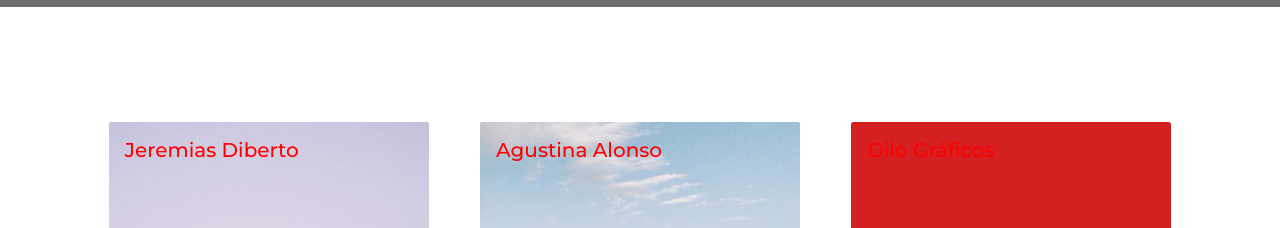
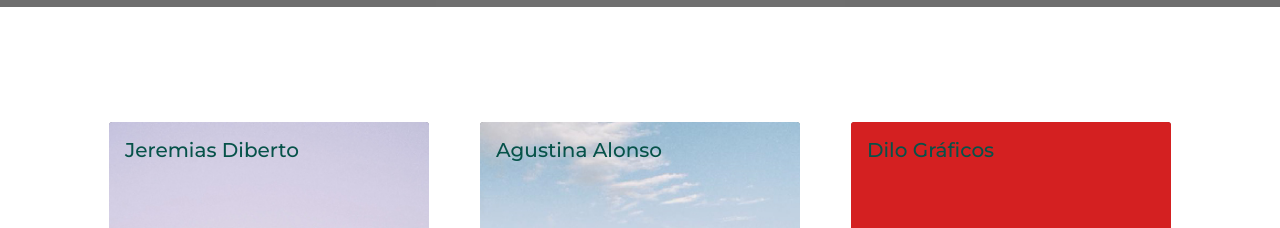
Before and after one commit to JereDiberto/DiloGraficos_coder, a website: page index.html in a window 1280 px wide. Shown: the part 1100-1328 px from the top of the page. Drawn offline with nearby package versions, Linux system fonts and the light colour scheme; files that its build step writes are made by us from their sources.

Commit message:
version1

```diff
--- a/scss/_home.scss
+++ b/scss/_home.scss
@@ -49,7 +49,7 @@ align-items: flex-end;
 }
 
 .card-title{
-    color: red;
+    color: $verde2;
 }
 
 .card:hover{
```
Also changed, not shown: 1 other file.
